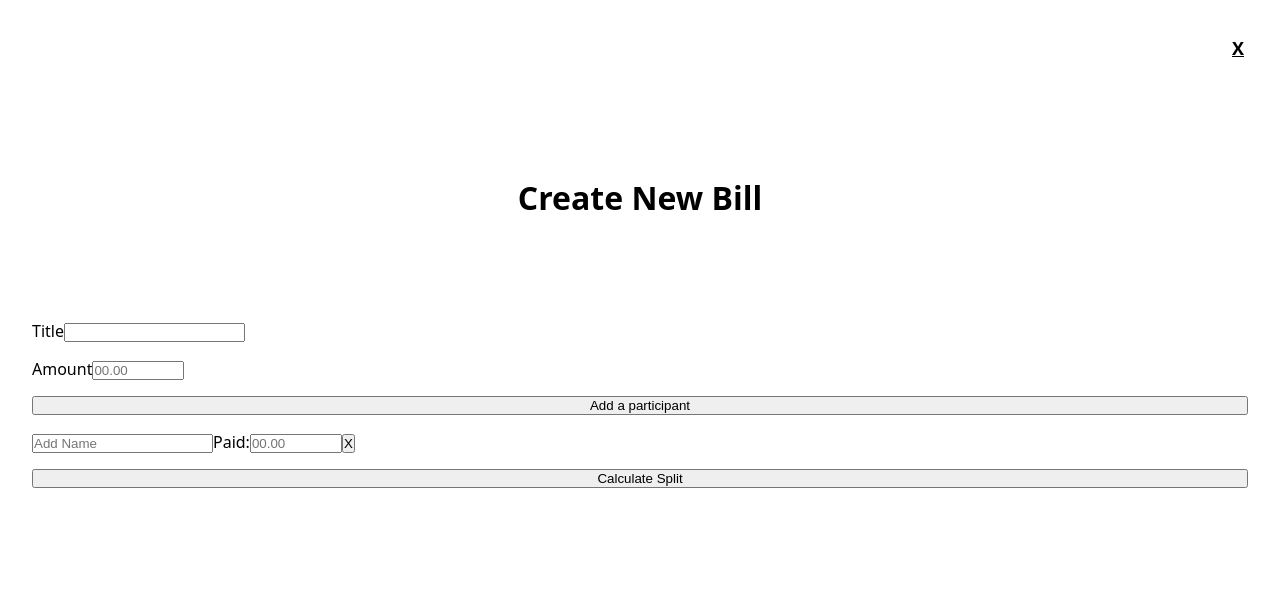
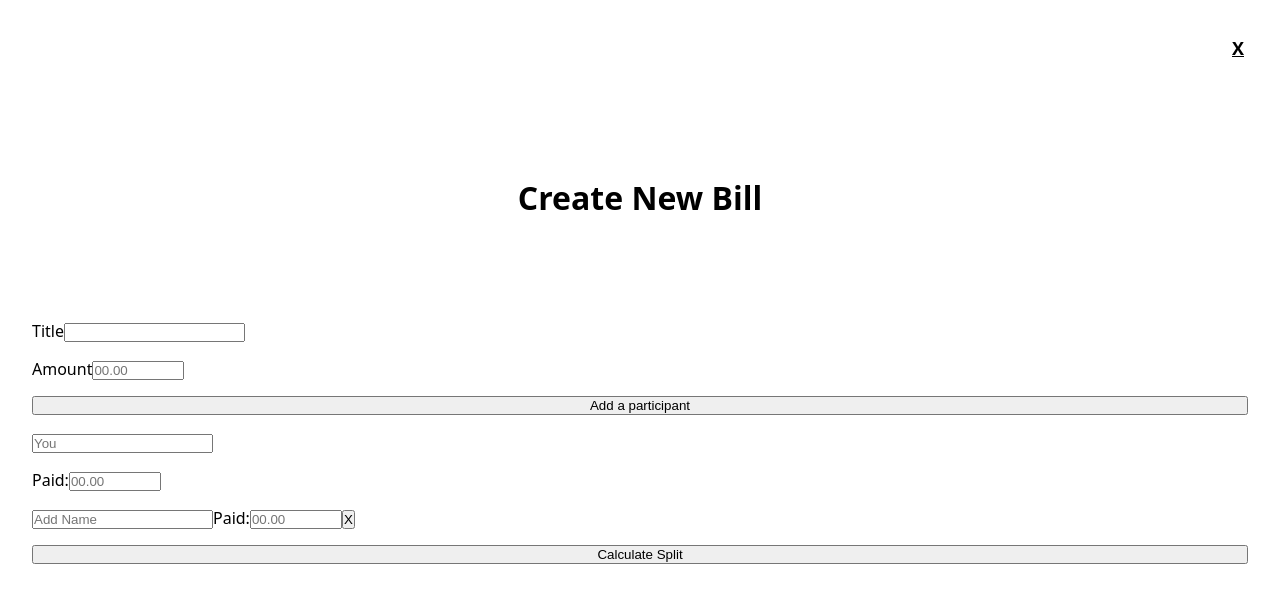
Before and after one commit to d-opri/Kroko-Capstone, a Next.js app: page /create in a window 1280 px wide. Shown: the top 602 px of the page. Built offline with nearby package versions, Linux system fonts and the light colour scheme.

Commit message:
add You input

```diff
--- a/components/Form.js
+++ b/components/Form.js
@@ -91,6 +91,33 @@ export default function BillForm({ addBill }) {
         <button type='button' onClick={handleAddParticipant}>
           Add a participant
         </button>
+        <label htmlFor='You'>
+          <input
+            type='text'
+            placeholder='You'
+            id='You'
+            readOnly
+            name='name'
+            pattern='/^[a-zA-Z0-9 ]{2,30}$/'
+            maxLength={20}
+            minLength={2}
+            value={participants.name}
+          />
+        </label>
+        <label htmlFor='You'>
+          Paid:
+          <input
+            type='number'
+            id='You'
+            placeholder='00.00'
+            name='paid'
+            pattern='/^[1-9]+$/'
+            max='1000000'
+            min='1'
+            value={participants.paid}
+            onChange={(event) => handleParticipantChange(event, index)}
+          />
+        </label>
 
         {participants.map((participant, index) => (
           <li key={index}>
--- a/pages/_app.js
+++ b/pages/_app.js
@@ -17,9 +17,6 @@ export default function App({ Component, pageProps }) {
     router.push("/bills/${id}");
   }
 
-  // function addBill(newBill) {
-  //   setBill(newBill);
-  // }
   return (
     <SWRConfig
       value={{
```
